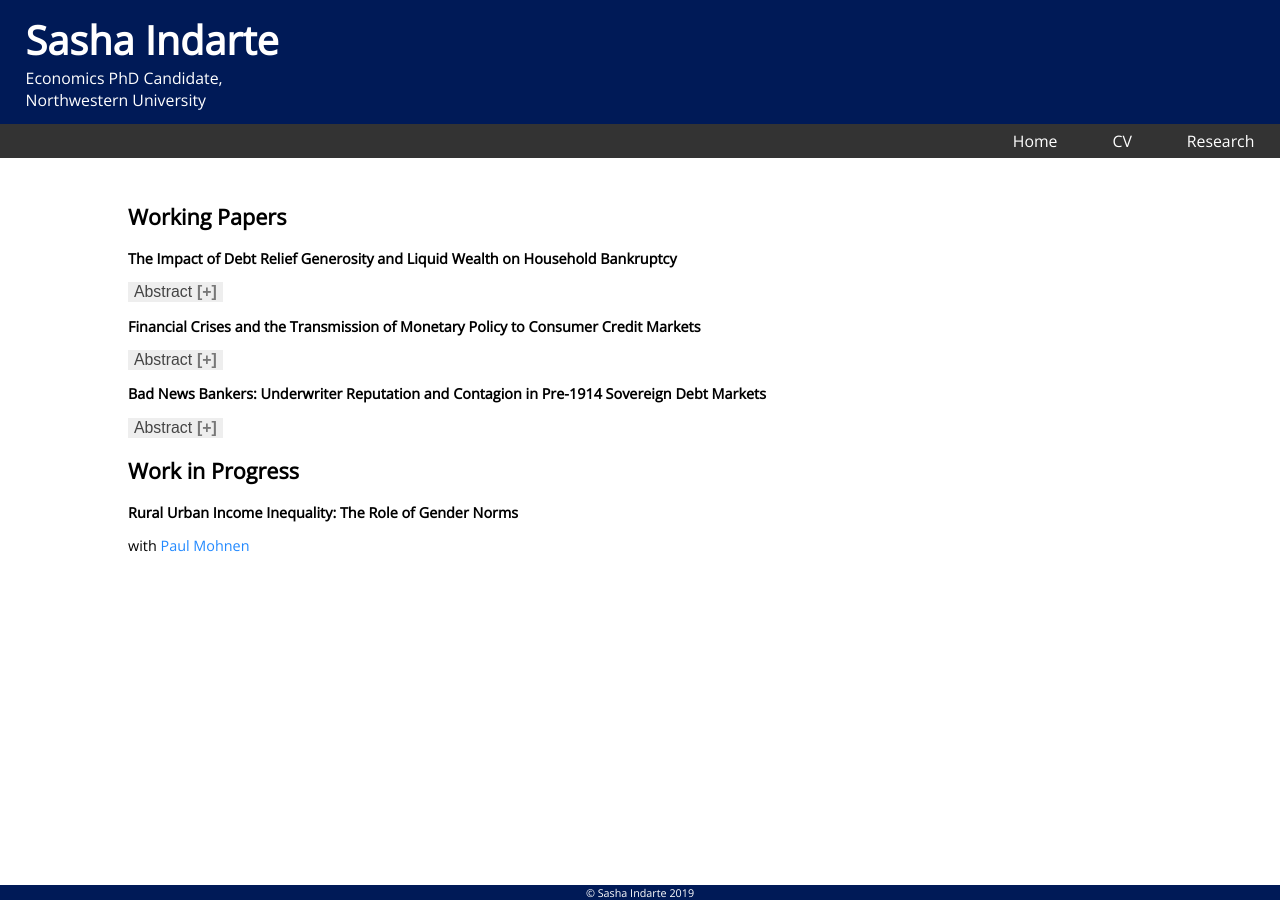
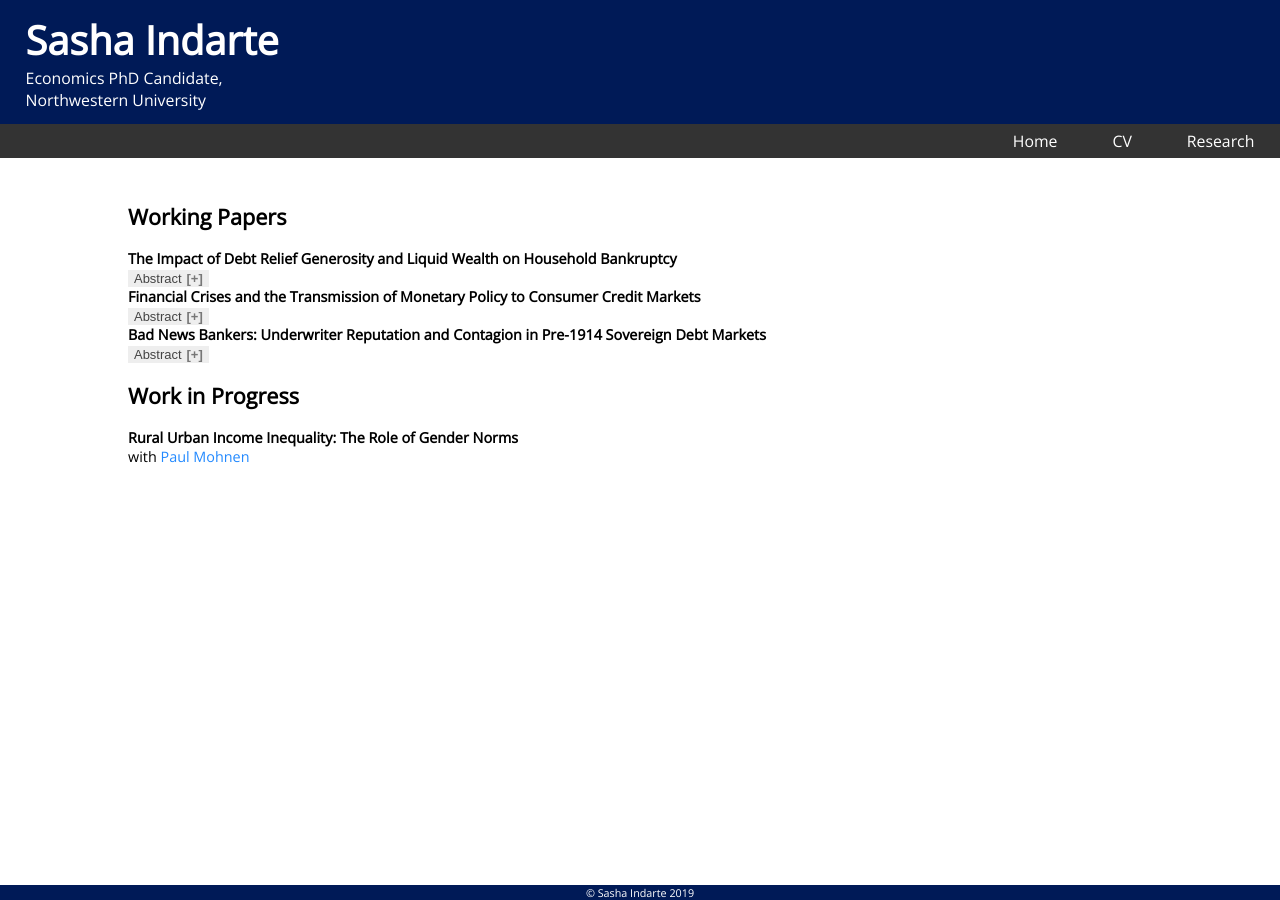
Before and after one commit to sashaindarte/sashaindarte.github.io, a Jekyll site: the page built from research/index.html, in a window 1280 px wide. Built offline with Jekyll 4.4.1, drawn with Linux system fonts in a browser that asks for light colours.

Commit message:
Update main.css

```diff
--- a/css/main.css
+++ b/css/main.css
@@ -66,6 +66,11 @@ body {
 	font-size: 90%;
 	margin-top:0%;
 	margin-bottom:0%;
+}
+
+.singlecol p{
+	margin-top: 0%;
+	margin-bottom: 0%;
 }
 
 /* Right-aligned link */
@@ -191,8 +196,10 @@ body {
   border: none;
   text-align: left;
   outline: none;
-  font-size: 1.1em;
+  font-size: 90%;
   transition: 0.4s;
+	margin-top: 0%;
+	margin-bottom: 0%;
 }
 
 .active, .accordion:hover {
```
